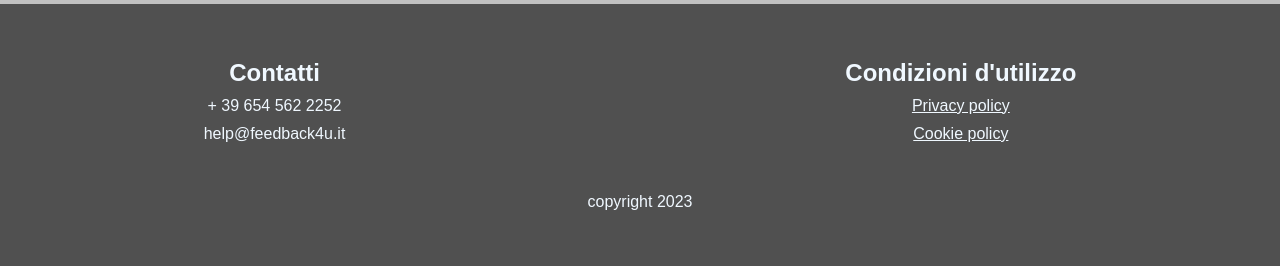
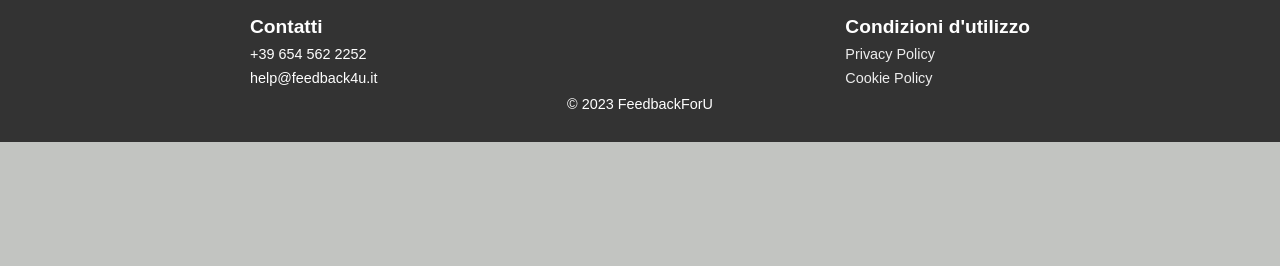
Before and after one commit to ilCONDORA/Feedback4U, a PHP site: page /homePage.php in a window 1280 px wide. Shown: the part 1838-2104 px from the top of the page. After the commit the page ends 1980 px from the top, so only its background shows below. Run offline with PHP 8.4, Linux system fonts and the light colour scheme.

Commit message:
home page css (non completa)

```diff
--- a/footer.php
+++ b/footer.php
@@ -10,44 +10,57 @@
         padding: 0;
       }
       footer {
-        display: flex;
-        flex-direction: column;
-        align-items: center;
-        background-color: rgb(80, 80, 80);
-        color: aliceblue;
-        padding: 55px 0;
+        background-color: #333;
+        color: white;
+        padding: 30px 0;
+        text-align: center;
       }
       .div {
         display: flex;
-        flex-direction: row;
-        padding-bottom: 50px;
+        justify-content: space-between;
+        max-width: 800px;
+        width: 90%;
+        margin: 0 auto;
       }
       .section {
+        text-align: left;
+        padding: 10px;
         display: flex;
         flex-direction: column;
-        align-items: center;
+        row-gap: 0.5rem;
       }
-      .a {
-        text-decoration: underline;
+      .policy {
+        text-decoration: none;
+        color: #ededed;
+        transition: color 0.3s;
+      }
+      .policy:hover {
+        color: #00aaff;
         cursor: pointer;
+      }
+      h2 {
+        font-size: 1.2em;
+      }
+      p {
+        font-size: 0.9em;
       }
     </style>
   </head>
   <body>
     <footer>
       <div class="div">
-        <section style="margin-right: 500px" class="section">
+        <section class="section">
           <h2>Contatti</h2>
-          <p style="margin: 10px 0">+ 39 654 562 2252</p>
+          <p>+39 654 562 2252</p>
           <p>help@feedback4u.it</p>
         </section>
         <section class="section">
           <h2>Condizioni d'utilizzo</h2>
-          <a style="margin: 10px 0" class="a">Privacy policy</a>
-          <a class="a">Cookie policy</a>
+          <p class="policy">Privacy Policy</p>
+          <p class="policy">Cookie Policy</p>
         </section>
       </div>
-      <p>copyright 2023</p>
+      <p>&copy; 2023 FeedbackForU</p>
     </footer>
   </body>
 </html>
--- a/homePage.php
+++ b/homePage.php
@@ -43,26 +47,29 @@
       align-items: center;
       text-decoration: none;
     }
+
     article {
       display: flex;
       flex-direction: column;
       width: 380px;
     }
+
     article h3 {
       margin: 15px 0;
     }
+
     article img {
       border-radius: 15px;
     }
   </style>
 </head>
+
 <body>
   <main>
     <?php include('header.php'); ?>
     <section class="landing">
       <h1>
-          FeedbackForU è la piattaforma perfetta per vedere i tuoi voti degli
-          esami e dare un feedback alle materie
+        FeedbackForU: visualizza voti e fornisci feedback alle materie.
       </h1>
       <?php
       // Start the session
```
Also changed, not shown: other parts of homePage.php (+26 -32 lines), images/landing.jpg (added). Lines whose indentation alone changed are shown as unchanged.
